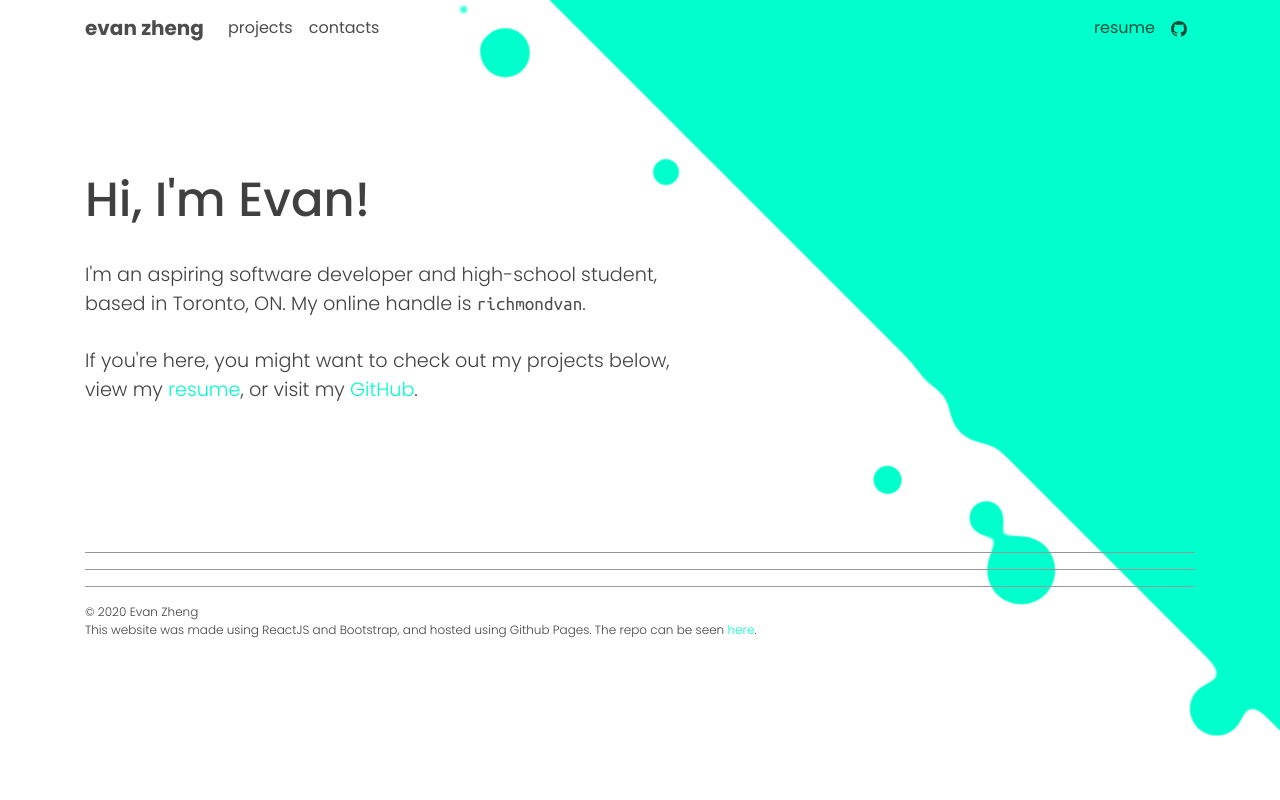
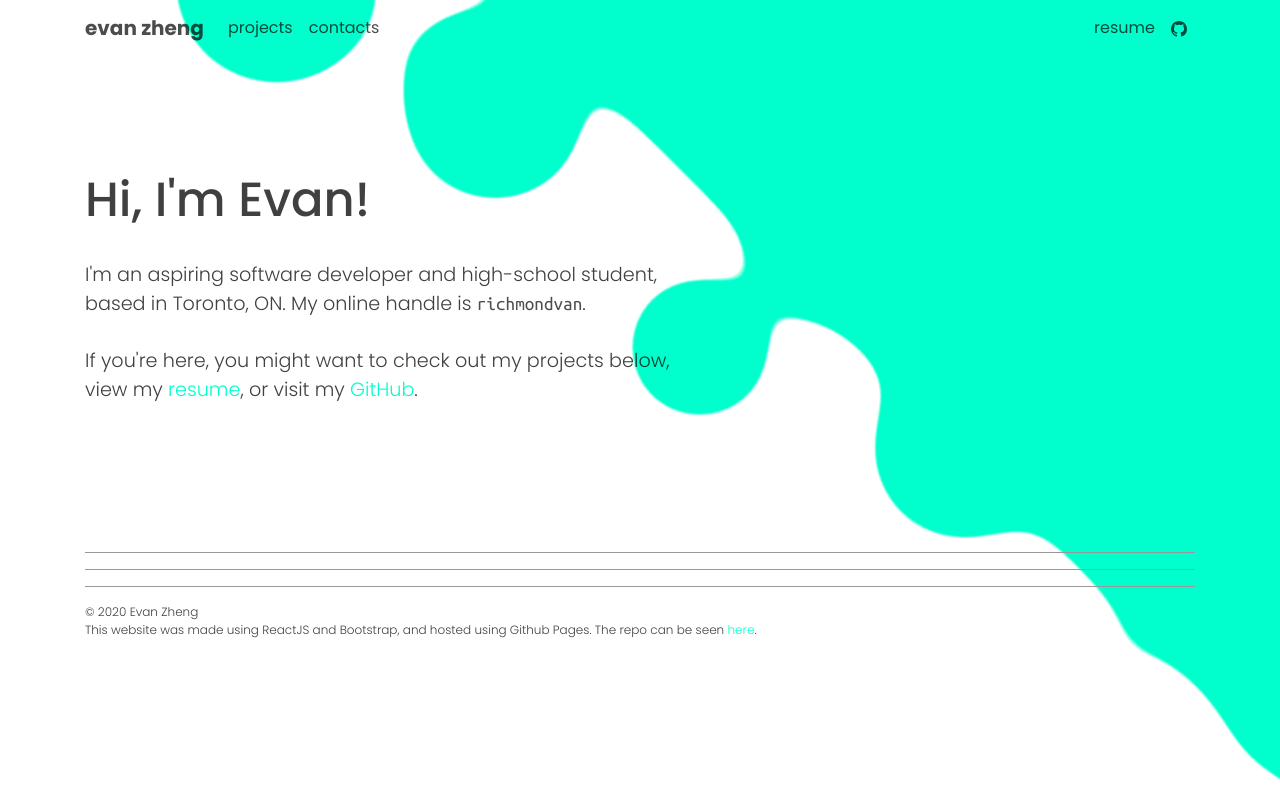
Before and after one commit to evtyz/evtyz.github.io, a React (Create React App) app: page / in a window 1280 px wide. Built offline with nearby package versions, Linux system fonts and the light colour scheme.

Commit message:
adjusted bubbles

```diff
--- a/public/index.html
+++ b/public/index.html
@@ -11,6 +11,7 @@
     <link rel="apple-touch-icon" href="%PUBLIC_URL%/logo192.png" />
     <link rel="manifest" href="%PUBLIC_URL%/manifest.json" />
     <link rel="icon" href="%PUBLIC_URL%/favicon.png">
+    <script src="%PUBLIC_URL%/prefixfree.js"></script>
     <title>Evan Zheng</title>
   </head>
   <body>
--- a/src/App.css
+++ b/src/App.css
@@ -31,6 +31,9 @@ body h1 {
 
     transform: translateX(-50vw) translateY(1vh) rotate(-135deg);
     z-index: -50;
+
+
+
     /* overflow-x: hidden;
     overflow-y: hidden; */
 }
@@ -47,6 +50,9 @@ body {
     /* background-image: url(https://images.unsplash.com/photo-1519479029449-38c9aed0f322?ixlib=rb-1.2.1&ixid=eyJhcHBfaWQiOjEyMDd9&auto=format&fit=crop&w=1952&q=100); */
     background-size: cover;
     color: rgba(0, 0, 0, .75);
+
+    max-height: 100vh;
+    overflow-y: hidden;
 }
 
 #site {
--- a/src/App.js
+++ b/src/App.js
@@ -12,10 +12,12 @@ import { Container } from 'react-bootstrap';
 function App() {
   return (
     <div id="site">
-      <div id="background">
-        <Background />
-      </div>
-      <div id="backgroundfiller">
+      <div id="deco">
+        <div id="background">
+          <Background />
+        </div>
+        <div id="backgroundfiller">
+        </div>
       </div>
       <div id="foreground">
         <Navigation />
--- a/src/components/Background.css
+++ b/src/components/Background.css
@@ -7,16 +7,7 @@ body .bg {
     background:var(--accent);
 }
 
-.bg .bubbles {
-    position: fixed;
-    top:0;
-    left:0;
-    right: 0;
-    height: max(8vh, 25px);
-    width: 200vw;
-    background:var(--accent);
-    filter:url("#blob");
-}
+
 
 .bg .bubbles .bubble {
     position: absolute;
@@ -24,26 +15,42 @@ body .bg {
     background:var(--accent);
     border-radius:100%;
 
-
     animation-name: bubble-size, bubble-move;
     animation-duration: var(--time, 4s), var(--time, 4s);
     animation-timing-function: ease-in, ease-in;
     animation-iteration-count: infinite, infinite;
-    animation-delay: var(--delay, 0s), var(--delay, 0s);
+    animation-delay: var(--delay, 0.1s), var(--delay, 0.1s);
     animation-direction: normal, normal;
     animation-fill-mode: none, none;
     animation-play-state: running, running;
 
-    -webkit-animation-name: bubble-size, bubble-move;
+    /* -webkit-animation-name: bubble-size, bubble-move;
     -webkit-animation-duration: var(--time, 4s), var(--time, 4s);
     -webkit-animation-timing-function: ease-in, ease-in;
     -webkit-animation-iteration-count: infinite, infinite;
-    -webkit-animation-delay: var(--delay, 0s), var(--delay, 0s);
+    -webkit-animation-delay: var(--delay, 0.1s), var(--delay, 0.1s);
     -webkit-animation-direction: normal, normal;
     -webkit-animation-fill-mode: none, none;
-    -webkit-animation-play-state: running, running;
+    -webkit-animation-play-state: running, running; */
 
-    transform:translate(-50%, 100%);
+    /* transform:translate3d(-50%, 100%, 0); */
+    transform: translate(-50%, 100%);
+}
+
+.bg .bubbles {
+    transform: translate3d(0, 0, 0);
+    perspective: 1000;
+    backface-visibility: hidden;
+
+    position: fixed;
+    top:0;
+    left:0;
+    right: 0;
+    height: max(10vh, 40px);
+    width: 200vw;
+    background:var(--accent);
+    -webkit-filter:url("#blob");
+    filter:url("#blob");
 }
 
 @keyframes bubble-size {
@@ -57,31 +64,11 @@ body .bg {
     }
 }
 
-@-webkit-keyframes bubble-move {
-    0%, 75% {
-        width:var(--size, 4rem);
-        height:var(--size, 4rem);
-    }
-    100% {
-        width:0rem;
-        height:0rem;
-    }
-}
-
 @keyframes bubble-move {
     0% {
-        top:-8rem;
+        top:-20rem;
     }
     100% {
         top:var(--distance, 10rem);
     }
 }
-
-@-webkit-keyframes bubble-move {
-    0% {
-        top:-8rem;
-    }
-    100% {
-        top:var(--distance, 10rem);
-    }
-}
--- a/src/components/Background.js
+++ b/src/components/Background.js
@@ -7,15 +7,15 @@ function Background()
 {
     let bubbles = [];
 
-    for (let i = 0; i < 64; i++) {
+    for (let i = 0; i < 24; i++) {
         bubbles.push(<div
             className="bubble"
             style = {{
-                "--size": (2 + Math.random() * 3) + 'rem',
-                "--distance":  (6 + Math.random() * 4) + 'rem',
+                "--size": (6 + Math.random() * 6) + 'rem',
+                "--distance":  (4 + Math.random() * 4) + 'rem',
                 "--position": (-20 + Math.random() * 160) + 'rem',
-                "--time": (5 + Math.random() * 5) + 's',
-                "--delay": (-2 + Math.random() * -2) + 's'
+                "--time": (2 + Math.random() * 2) + 's',
+                "--delay": (-3 + Math.random() * 2) + 's'
             }}></div>)
     }
 
@@ -27,8 +27,8 @@ function Background()
             <svg style={{position:'fixed', top:'100vh'}}>
                 <defs>
                     <filter id="blob">
-                        <feGaussianBlur in="SourceGraphic" stdDeviation="10" result="blur"></feGaussianBlur>
-                        <feColorMatrix in="blur" mode="matrix" values="1 0 0 0 0  0 1 0 0 0  0 0 1 0 0  0 0 0 19 -9" result="blob"></feColorMatrix>
+                        <feGaussianBlur in="SourceGraphic" stdDeviation="30" result="blur"></feGaussianBlur>
+                        <feColorMatrix in="blur" mode="matrix" values="1 0 0 0 0  0 1 0 0 0  0 0 1 0 0  0 0 0 30 -10" result="blob"></feColorMatrix>
                         <feComposite in="SourceGraphic" in2="blob" operator="atop"></feComposite>
                     </filter>
                 </defs>
```
Also changed, not shown: public/logo.png (deleted), public/prefixfree.js (added).
